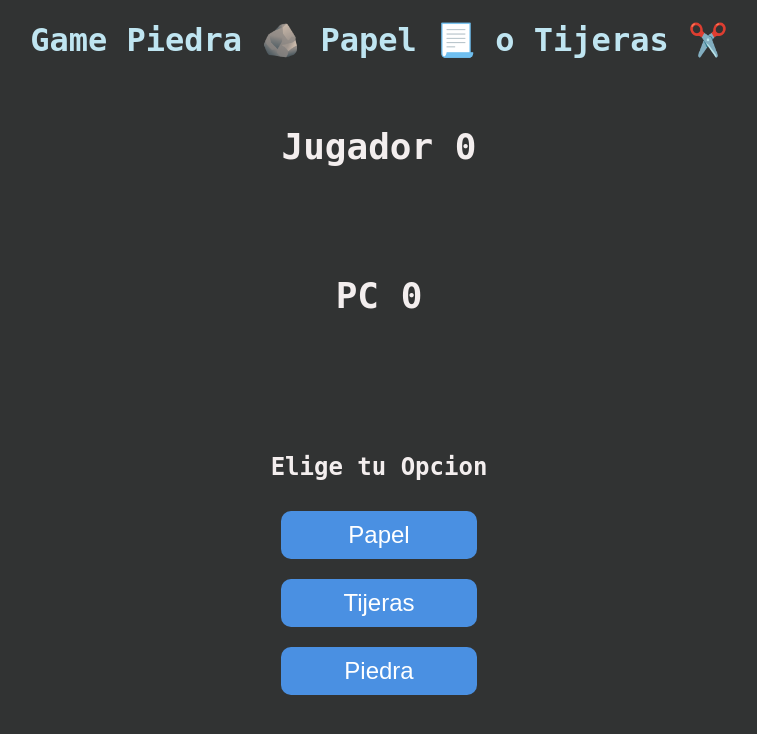
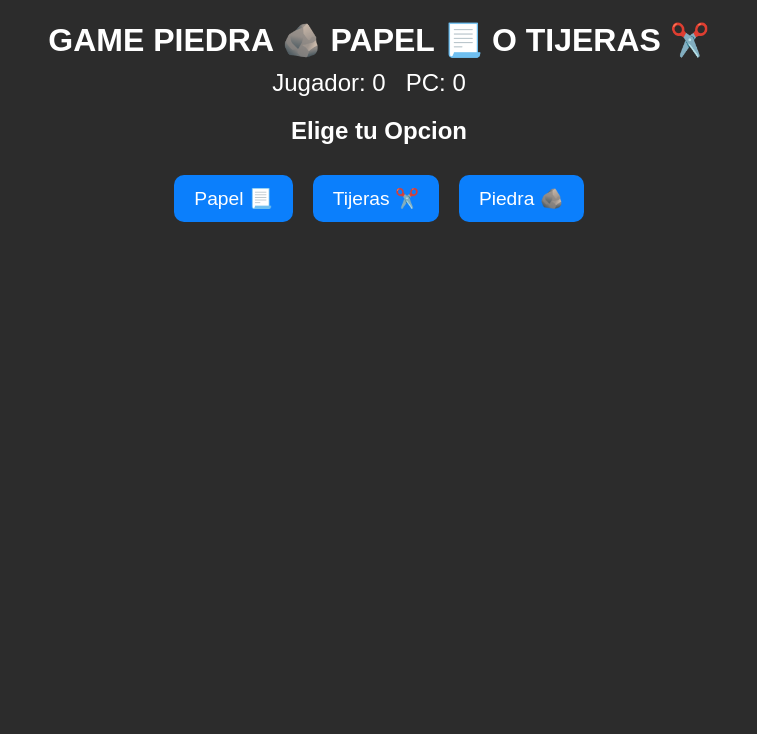
Before and after one commit to Vale1702/juego-react, a React (Create React App) app: page / in a window 1280 px wide. Shown: the top 734 px of the page, without its empty margins (261-1018 px from the left). Built offline with nearby package versions, Linux system fonts and the light colour scheme.

Commit message:
Creacion de WinnerModal

```diff
--- a/package.json
+++ b/package.json
@@ -3,8 +3,10 @@
   "version": "0.1.0",
   "private": true,
   "dependencies": {
+    "canvas-confetti": "1.9.3",
     "cra-template": "1.2.0",
     "react": "^19.0.0",
+    "react-confetti": "^6.4.0",
     "react-dom": "^19.0.0",
     "react-scripts": "5.0.1"
   },
--- a/src/app.jsx
+++ b/src/app.jsx
@@ -1,39 +1,41 @@
+import confetti from 'canvas-confetti'
 import React, { useState } from "react";
-// import React, { useState } from "react";
 import './style.css';
+import { WinnerModal } from "./winnerModal";
 
 export default  function App() {
   const [playerScore, setPlayerScore]= useState(0);
   const [pcScore, setPcScore]=useState(0);
   const [result, setResult]=useState("");
+  const [winner, setWinner] = useState(null);
   const options = ["Papel","Tijeras","Piedra"];
 
-  const playGame= (playerChoice)=>{
-    //Eleccion aleatoria de PC
+console.log("Winner:", winner, );
+
+  const playGame = (playerChoice)=>{
     const pcChoice = options[Math.floor(Math.random() * options.length)];
-    //Ganador
-    const winner = determineWinner(playerChoice.toLowerCase(), pcChoice.toLowerCase());
 
-    console.log(`Jugador elige ${playerChoice}`);
-    console.log(`PC elige ${pcChoice}`);
-    console.log(` Resultado ${winner}`);
-    console.log(`______`);
+    const jugada = determineWinner(playerChoice.toLowerCase(), pcChoice.toLowerCase());
 
-    //Combate
-   if (winner === "Empate") {
-     setResult("Es un EMPATE!!");
+   if (jugada === "Empate") {
+      setWinner("Empate");
+     return;
+    }
 
-    } else if (winner === "Jugador"){
+    if (jugada === "Jugador"){
       setPlayerScore(puntajeActual => puntajeActual + 1)
-      setResult(`Jugador Gana! ${playerChoice} vence a ${pcChoice}`);
-      }
-      else {
-        setPcScore (puntajeActual => puntajeActual + 1);
-        setResult (`PC Gano! ${pcChoice} vence a ${playerChoice}`)
-      }
+      setResult(`Jugador elige ${playerChoice} vence a ${pcChoice}`);
+      confetti()
+      setWinner(false);
+    }
+    else {
+      setPcScore (puntajeActual => puntajeActual + 1);
+      setResult (`PC elige ${pcChoice}, vence a ${playerChoice}`)
+      confetti()
+      setWinner(true);
+        }
   };
 
-  //Determinando Ganador
   const determineWinner = (playerChoice, pcChoice) => {
 
     const jugada = {
@@ -43,43 +45,37 @@ export default  function App() {
     };
 
     if(playerChoice === pcChoice ){
-      return "Es un Empate";
+      return "Empate";
     }
     return jugada[playerChoice] === pcChoice ? "Jugador" : "PC";
-
   };
 
+  //Reiniciar Juego
+  const resetGame = () =>{
+    setResult(null)
+    setWinner(null);
+  }
+
   return (
-      <div className="game-container">
-        <h1 className="game-title"> Game Piedra 🪨 Papel 📃 o Tijeras ✂️</h1>
-        <div className="marcador">
-            <div className="puntaje">
-              <h2>Jugador {playerScore}</h2>
-              <p id="jugador-puntos"></p>
-            </div>
-            <div className="puntaje">
-              <h2>PC {pcScore}</h2>
-              <p id="pc-puntos"></p>
-            </div>
+      <main className="game-container">
+        <h1> Game Piedra 🪨 Papel 📃 o Tijeras ✂️</h1>
+
+        <div className="score-container">
+              <span>Jugador: {playerScore}</span>
+              <span>PC: {pcScore}</span>
           <div/>
         </div>
 
-        <div className="options-container">
           <h2> Elige tu Opcion </h2>
-          {options.map((option)=>(
-            <button
-            key={option}
-            onClick={()=> playGame(option)}
-            className="option"
-            >
-              {option}
-            </button>
-          ))}
-        </div>
+          <button onClick={() => playGame("Papel")}>Papel 📃</button>
+          <button onClick={() => playGame("Tijeras")}>Tijeras ✂️</button>
+          <button onClick={() => playGame("Piedra")}>Piedra 🪨</button>
 
-        <div className="res">
-            <h2> {result} </h2>
-        </div>
-      </div>
+          <p className="result">{result}</p>
+
+          <WinnerModal
+          resetGame={resetGame}
+          winner={winner}/>
+      </main>
     );
 }
--- a/src/style.css
+++ b/src/style.css
@@ -1,64 +1,81 @@
 body {
-    font-family: 'Monospace';
+    background-color: #2c2c2c;
+    color: white;
+    font-family: 'Poppins', sans-serif;
     text-align: center;
-    background-color: rgb(49, 51, 51);
-    color: #f3eeee;
+    display: flex;
+    flex-direction: column;
+    align-items: center;
+    justify-content: center;
     margin: 0;
     padding: 0;
 }
 
-.game-container{
-    display: grid;
-    grid-template-rows: repeat(200px, fr);
-    gap: 15px;
+h1{
+    font-size: 2rem;
+    text-transform: uppercase;
+    margin-bottom: 10px;
 }
 
-.game-title{
-    color: rgb(191, 229, 241);
+.score-container{
+    display: flex;
+    justify-content: center;
+    gap: 20px;
+    font-size: 1.5rem;
+    margin-bottom: 20px;
 }
 
-.marcador{
-    display: grid;
-    flex-direction: column;
-    justify-content: space-around;
-    margin-bottom: 25px;
-    font-size: 24px;
+button{
+    background-color: #0b7ffc;
+    color: white;
+    border: none;
+    padding: 12px 20px;
+    border-radius: 10px;
+    margin: 10px;
+    font-size: 1.2rem;
+    cursor: pointer;
+    transition: transform 0.3s ease, background-color 0.3s ease;
+}
+button:hover {
+    transform: scale(1.1);
+    background-color:#0056b3;
+  }
+
+.result{
+    font-size: 1.8rem;
+    font-weight: bold;
+    margin-top: 20px;
+    text-shadow: 5px 5px 5px rgb(4 177 250);
 }
 
-.puntaje{
+.winner {
+    position: absolute;
+    width: 100vw;
+    height: 100vh;
+    top: 0;
+    left: 0;
     display: grid;
-    justify-content: space-around;
-}
-
-.options-container{
-    display: grid;
-    grid-template-rows: repeat(1, 1fr);
-    justify-content: space-evenly;
-    border-radius: 15px;
-}
-
-.option{
-    background-color: #4a90e2;
-    display: flex;
-    align-items: center;
-    justify-items: center;
-    flex-direction: column;
-    color: #ffffff;
-    border: none;
-    border-radius: 10px;
-    cursor: pointer;
-    margin: 10px;
-    padding: 10px 20px;
-    font-size: 24px;
-    transition: transform 0.3s ease, box-shadow 0.3s ease;
-}
-.option:hover {
-    transform: scale(1.1);
-    box-shadow: 0 4px 10px rgba(236, 238, 235, 0.705);
-    background-color:limegreen;
+    place-items: center;
+    background-color: rgba(0, 0, 0, 0.7);
   }
 
-.res{
-    font-size: 24px;
-    color: #f3f4f6;
-}
+  .winner .text {
+    background: #111;
+    height: 300px;
+    width: 320px;
+    border: 2px solid #eee;
+    border-radius: 10px;
+    display: flex;
+    flex-direction: column;
+    justify-content: center;
+    align-items: center;
+    gap: 20px;
+  }
+
+  .winner .win {
+    margin: 0 auto;
+    width: fit-content;
+    border-radius: 10px;
+    display: flex;
+    gap: 15px;
+  }
--- /dev/null
+++ b/src/winnerModal.jsx
@@ -0,0 +1,23 @@
+export function WinnerModal ({winner, resetGame}){
+    if (winner === null) return null
+
+    const winnerText =
+    winner === "Empate" ? "¡Es un EMPATE! 🙌" :
+    winner === false ? "Jugador Gana 🏆" : "PC Gana 🤖";
+
+    const handleClose = (e) =>{
+        if(e.target.classList.contains('winner')){
+            resetGame();
+        }
+    };
+
+    return(
+        <section className="winner" onClick={handleClose}>
+            <div className="text">
+                <h2> {winnerText}</h2>
+                {/* <div className="win">{winner}</div> */}
+                <button onClick={resetGame}>Nuevo Juego </button>
+            </div>
+        </section>
+    )
+}
```
Also changed, not shown: 1 other file (tests, documents, lock files or other folders).
